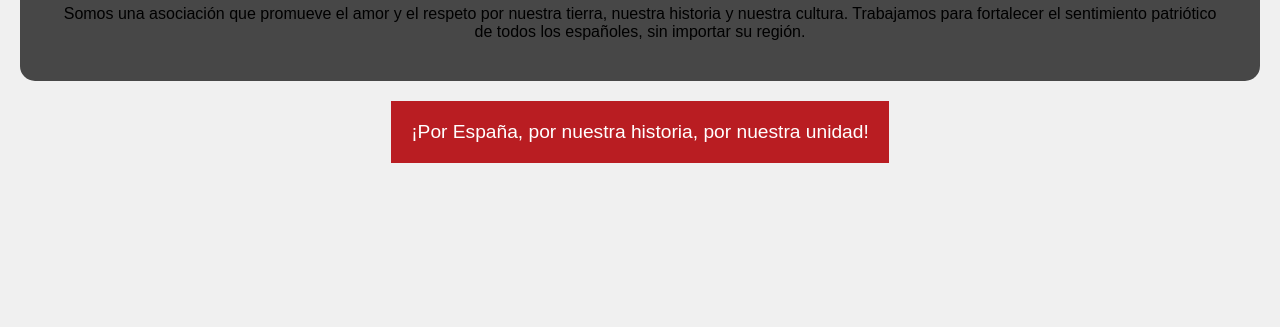
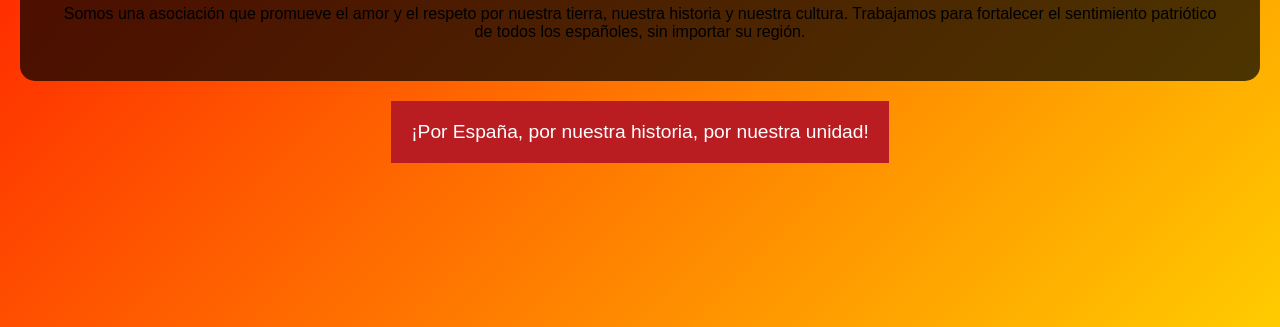
Before and after one commit to mikelnavarro/spain, a plain HTML site: page index.html in a window 1280 px wide. Shown: the part 473-800 px from the top of the page. Drawn offline with Linux system fonts and the light colour scheme.

Commit message:
Update styles.css

```diff
--- a/styles.css
+++ b/styles.css
@@ -50,6 +50,11 @@ header {
     border-radius: 15px;
 }
 
+
+body {
+    background: linear-gradient(135deg, #f00, #ffcc00);
+}
+
 .contenedor-intro h2 {
     font-size: 3em;
     margin-bottom: 20px;
```
